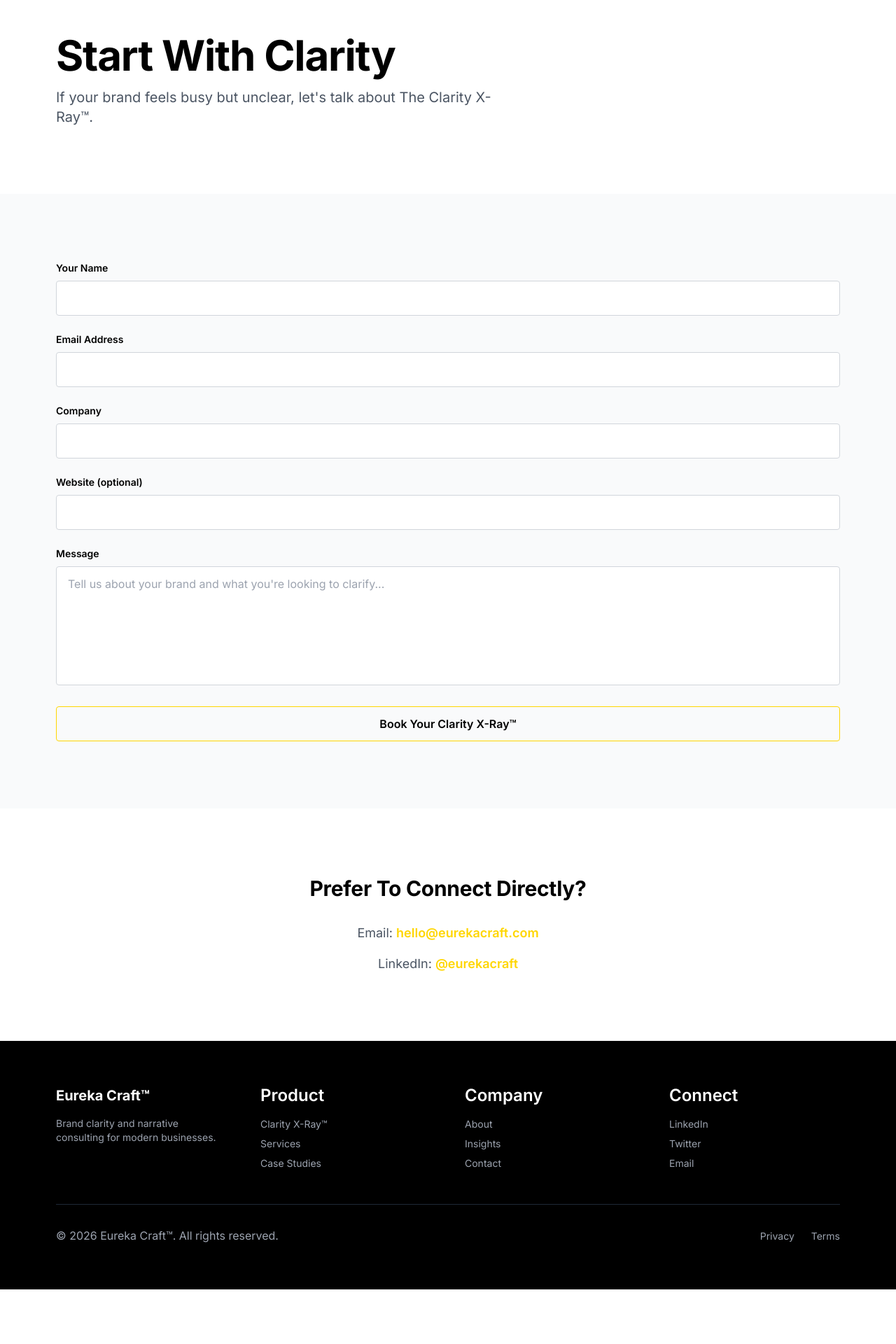
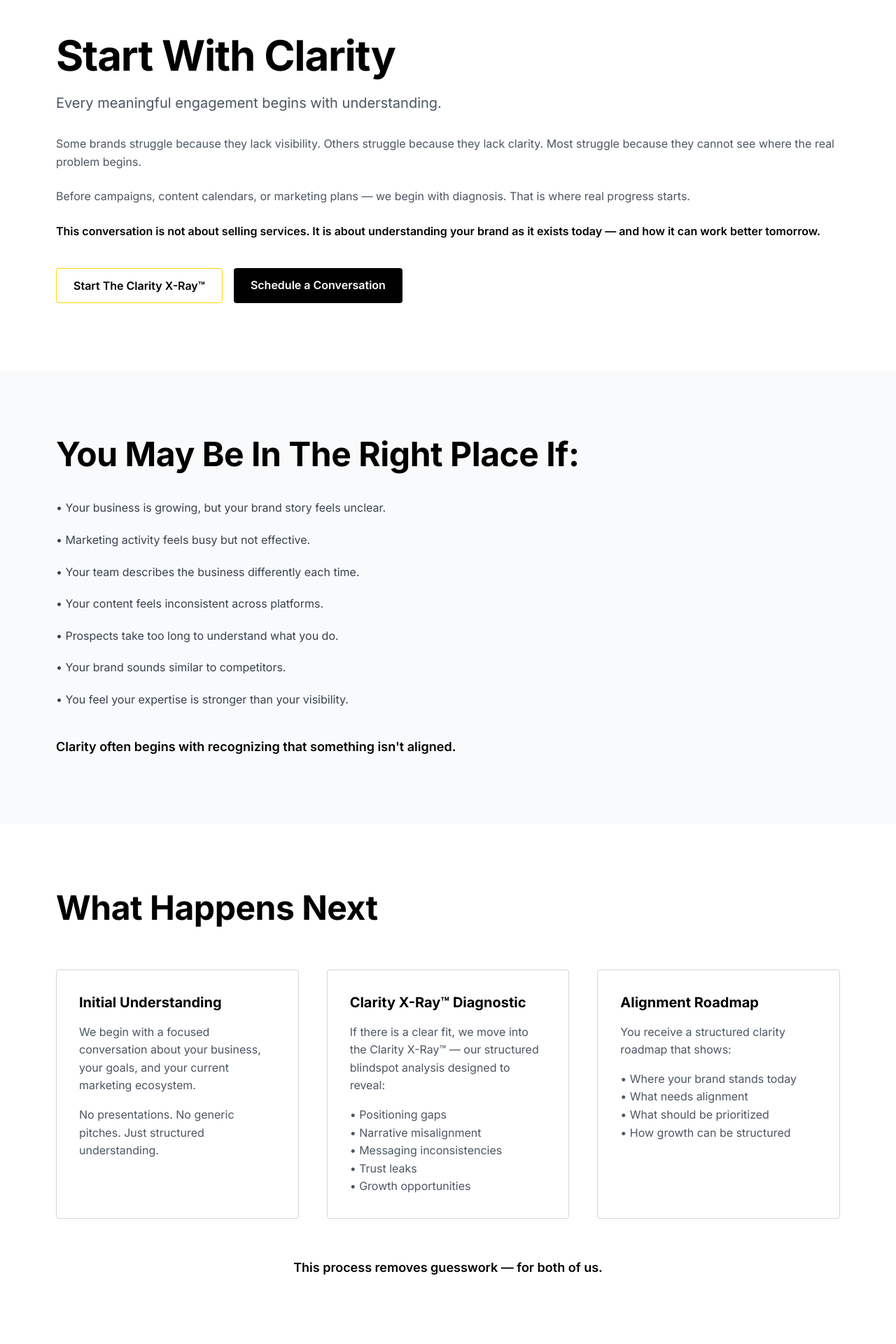
Before and after one commit to ragbak1210-ctrl/eureka-craft-consultancy, a Next.js app: page /contact in a window 1280 px wide. Shown: the part 120-2040 px from the top of the page at 70% size. Before the commit the page ends 1962 px from the top, so only its background shows below. Built offline with nearby package versions, Linux system fonts and the light colour scheme.

Commit message:
Update contact.tsx

```diff
--- a/pages/contact.tsx
+++ b/pages/contact.tsx
@@ -1,131 +1,541 @@
 import Head from 'next/head';
+import Link from 'next/link';
 import { useState } from 'react';
 
 export default function Contact() {
-  const [formData, setFormData] = useState({
-    name: '',
-    email: '',
-    company: '',
-    website: '',
-    message: '',
-  });
 
-  const handleChange = (e: React.ChangeEvent<HTMLInputElement | HTMLTextAreaElement>) => {
+const [formData,setFormData]=useState({
+name:'',
+email:'',
+company:'',
+website:'',
+industry:'',
+message:''
+})
+
+
+const handleChange=(e:React.ChangeEvent<HTMLInputElement|HTMLTextAreaElement>)=>{
 setFormData({
 ...formData,
-      [e.target.name]: e.target.value,
-    });
-  };
+[e.target.name]:e.target.value
+})
+}
 
-  const handleSubmit = (e: React.FormEvent) => {
-    e.preventDefault();
-    console.log('Form submitted:', formData);
-    alert('Thank you for reaching out! We\'ll be in touch soon.');
-    setFormData({ name: '', email: '', company: '', website: '', message: '' });
-  };
 
-  return (
+const handleSubmit=(e:React.FormEvent)=>{
+e.preventDefault()
+console.log(formData)
+alert("Thank you. We will respond personally.")
+setFormData({
+name:'',
+email:'',
+company:'',
+website:'',
+industry:'',
+message:''
+})
+}
+
+
+
+return(
 <>
+
 <Head>
 <title>Contact — Eureka Craft™</title>
-        <meta name="description" content="Get in touch with Eureka Craft." />
+<meta name="description" content="Start your clarity journey with Eureka Craft."/>
 </Head>
 
-      {/* Hero */}
+
+
+{/* HERO */}
+
 <section className="section-spacing bg-white">
-        <div className="container-wide">
-          <h1 className="text-5xl md:text-6xl font-bold mb-4">Start With Clarity</h1>
-          <p className="text-xl text-gray-600 max-w-2xl">
-            If your brand feels busy but unclear, let's talk about The Clarity X-Ray™.
+
+<div className="container-wide max-w-3xl">
+
+<h1 className="text-5xl md:text-6xl font-bold mb-6">
+Start With Clarity
+</h1>
+
+
+<p className="text-xl text-gray-600 mb-8">
+
+Every meaningful engagement begins with understanding.
+
 </p>
+
+
+<div className="space-y-6 text-lg text-gray-600">
+
+<p>
+
+Some brands struggle because they lack visibility.
+Others struggle because they lack clarity.
+
+Most struggle because they cannot see where the real problem begins.
+
+</p>
+
+<p>
+
+Before campaigns, content calendars, or marketing plans — we begin with diagnosis.
+
+That is where real progress starts.
+
+</p>
+
+<p className="font-semibold text-black">
+
+This conversation is not about selling services.
+It is about understanding your brand as it exists today — and how it can work better tomorrow.
+
+</p>
+
 </div>
+
+
+
+<div className="mt-10 flex flex-col sm:flex-row gap-4">
+
+<Link href="/clarity-xray" className="cta-accent">
+
+Start The Clarity X-Ray™
+
+</Link>
+
+
+<Link href="#contactform" className="cta-secondary">
+
+Schedule a Conversation
+
+</Link>
+
+</div>
+
+</div>
+
 </section>
 
-      {/* Contact Form */}
+
+
+{/* WHEN TO REACH OUT */}
+
 <section className="section-spacing bg-gray-50">
-        <div className="container-wide max-w-2xl">
+
+<div className="container-wide max-w-3xl">
+
+<h2 className="text-4xl md:text-5xl font-bold mb-10">
+
+You May Be In The Right Place If:
+
+</h2>
+
+
+<div className="space-y-5 text-lg text-gray-700">
+
+<p>• Your business is growing, but your brand story feels unclear.</p>
+
+<p>• Marketing activity feels busy but not effective.</p>
+
+<p>• Your team describes the business differently each time.</p>
+
+<p>• Your content feels inconsistent across platforms.</p>
+
+<p>• Prospects take too long to understand what you do.</p>
+
+<p>• Your brand sounds similar to competitors.</p>
+
+<p>• You feel your expertise is stronger than your visibility.</p>
+
+</div>
+
+
+<p className="mt-10 text-lg text-black font-semibold">
+
+Clarity often begins with recognizing that something isn't aligned.
+
+</p>
+
+</div>
+
+</section>
+
+
+
+{/* WHAT HAPPENS NEXT */}
+
+<section className="section-spacing bg-white">
+
+<div className="container-wide">
+
+<h2 className="text-4xl md:text-5xl font-bold mb-16">
+
+What Happens Next
+
+</h2>
+
+
+<div className="grid md:grid-cols-3 gap-10">
+
+
+
+<div className="border border-gray-300 p-8 rounded">
+
+<h3 className="text-xl font-bold mb-4">
+
+Initial Understanding
+
+</h3>
+
+<p className="text-gray-600">
+
+We begin with a focused conversation about your business, your goals, and your current marketing ecosystem.
+
+</p>
+
+<p className="text-gray-600 mt-4">
+
+No presentations.
+
+No generic pitches.
+
+Just structured understanding.
+
+</p>
+
+</div>
+
+
+
+<div className="border border-gray-300 p-8 rounded">
+
+<h3 className="text-xl font-bold mb-4">
+
+Clarity X-Ray™ Diagnostic
+
+</h3>
+
+<p className="text-gray-600 mb-4">
+
+If there is a clear fit, we move into the Clarity X-Ray™ — our structured blindspot analysis designed to reveal:
+
+</p>
+
+
+<p className="text-gray-600">
+
+• Positioning gaps<br/>
+• Narrative misalignment<br/>
+• Messaging inconsistencies<br/>
+• Trust leaks<br/>
+• Growth opportunities
+
+</p>
+
+</div>
+
+
+
+<div className="border border-gray-300 p-8 rounded">
+
+<h3 className="text-xl font-bold mb-4">
+
+Alignment Roadmap
+
+</h3>
+
+<p className="text-gray-600 mb-4">
+
+You receive a structured clarity roadmap that shows:
+
+</p>
+
+<p className="text-gray-600">
+
+• Where your brand stands today<br/>
+• What needs alignment<br/>
+• What should be prioritized<br/>
+• How growth can be structured
+
+</p>
+
+</div>
+
+
+</div>
+
+
+<p className="text-center text-lg font-semibold mt-14">
+
+This process removes guesswork — for both of us.
+
+</p>
+
+</div>
+
+</section>
+
+
+
+{/* CONTACT FORM */}
+
+<section id="contactform" className="section-spacing bg-gray-50">
+
+<div className="container-wide max-w-3xl">
+
+<h2 className="text-4xl md:text-5xl font-bold mb-6">
+
+Tell Us About Your Brand
+
+</h2>
+
+<p className="text-lg text-gray-600 mb-10">
+
+A few details help us understand where to begin.
+
+</p>
+
+
+
 <form onSubmit={handleSubmit} className="space-y-6">
-            <div>
-              <label className="block text-sm font-semibold mb-2">Your Name</label>
+
 <input
-                type="text"
 name="name"
+placeholder="Full Name"
 value={formData.name}
 onChange={handleChange}
 required
-                className="w-full px-4 py-3 border border-gray-300 rounded focus:outline-none focus:border-accent"
+className="w-full px-4 py-3 border border-gray-300 rounded focus:border-accent outline-none"
 />
-            </div>
 
-            <div>
-              <label className="block text-sm font-semibold mb-2">Email Address</label>
+
 <input
+name="email"
 type="email"
-                name="email"
+placeholder="Email Address"
 value={formData.email}
 onChange={handleChange}
 required
-                className="w-full px-4 py-3 border border-gray-300 rounded focus:outline-none focus:border-accent"
+className="w-full px-4 py-3 border border-gray-300 rounded focus:border-accent outline-none"
 />
-            </div>
 
-            <div>
-              <label className="block text-sm font-semibold mb-2">Company</label>
+
 <input
-                type="text"
 name="company"
+placeholder="Company Name"
 value={formData.company}
 onChange={handleChange}
 required
-                className="w-full px-4 py-3 border border-gray-300 rounded focus:outline-none focus:border-accent"
+className="w-full px-4 py-3 border border-gray-300 rounded focus:border-accent outline-none"
 />
-            </div>
 
-            <div>
-              <label className="block text-sm font-semibold mb-2">Website (optional)</label>
+
 <input
-                type="url"
 name="website"
+placeholder="Website or LinkedIn"
 value={formData.website}
 onChange={handleChange}
-                className="w-full px-4 py-3 border border-gray-300 rounded focus:outline-none focus:border-accent"
+className="w-full px-4 py-3 border border-gray-300 rounded focus:border-accent outline-none"
 />
-            </div>
 
-            <div>
-              <label className="block text-sm font-semibold mb-2">Message</label>
+
+
+<input
+name="industry"
+placeholder="Industry"
+value={formData.industry}
+onChange={handleChange}
+className="w-full px-4 py-3 border border-gray-300 rounded focus:border-accent outline-none"
+/>
+
+
+
 <textarea
 name="message"
+rows={6}
+placeholder="Message"
 value={formData.message}
 onChange={handleChange}
 required
-                rows={6}
-                className="w-full px-4 py-3 border border-gray-300 rounded focus:outline-none focus:border-accent resize-none"
-                placeholder="Tell us about your brand and what you're looking to clarify..."
+className="w-full px-4 py-3 border border-gray-300 rounded focus:border-accent outline-none resize-none"
 />
+
+
+
+<button className="cta-accent w-full">
+
+Begin With Clarity
+
+</button>
+
+</form>
+
+
+
+<p className="text-sm text-gray-500 mt-6">
+
+We respond personally to every message.
+No automated responses.
+No generic follow-ups.
+
+</p>
+
 </div>
 
-            <button type="submit" className="cta-accent w-full">
-              Book Your Clarity X-Ray™
-            </button>
-          </form>
-        </div>
 </section>
 
-      {/* Alternative Contact */}
+
+
+{/* DIRECT CONTACT */}
+
 <section className="section-spacing bg-white">
-        <div className="container-wide text-center">
-          <h2 className="text-3xl font-bold mb-8">Prefer To Connect Directly?</h2>
-          <div className="space-y-4">
-            <p className="text-lg text-gray-600">
-              Email: <a href="mailto:hello@eurekacraft.com" className="font-semibold text-accent hover:underline">hello@eurekacraft.com</a>
+
+<div className="container-wide text-center max-w-2xl">
+
+<h2 className="text-4xl font-bold mb-8">
+
+Prefer A Direct Conversation?
+
+</h2>
+
+
+<p className="text-lg text-gray-600 mb-10">
+
+Some conversations are easier to start directly.
+
+If you prefer to speak with us instead of filling out a form, you can reach us here.
+
 </p>
-            <p className="text-lg text-gray-600">
-              LinkedIn: <a href="#" className="font-semibold text-accent hover:underline">@eurekacraft</a>
+
+
+<div className="space-y-4 text-lg">
+
+<p>
+
+Email:
+<span className="text-accent font-semibold ml-2">
+hello@eurekacraft.com
+</span>
+
 </p>
+
+
+<p>
+
+Phone:
+<span className="text-accent font-semibold ml-2">
++91 XXXXX XXXXX
+</span>
+
+</p>
+
+
+<p>
+
+LinkedIn:
+<span className="text-accent font-semibold ml-2">
+Eureka Craft
+</span>
+
+</p>
+
 </div>
+
+
+<p className="mt-10 font-semibold">
+
+Clarity often starts with a simple conversation.
+
+</p>
+
 </div>
+
 </section>
+
+
+
+{/* TRUST STRIP */}
+
+<section className="section-spacing bg-gray-50">
+
+<div className="container-wide text-center max-w-3xl">
+
+<h2 className="text-4xl font-bold mb-8">
+
+Consulting Begins With Understanding
+
+</h2>
+
+
+<p className="text-lg text-gray-600 mb-6">
+
+Eureka Craft works with founders and leadership teams who want their brand to reflect the strength of their business.
+
+</p>
+
+
+<p className="text-lg text-gray-600 mb-6">
+
+Our work is not built on templates or assumptions.
+
+Every engagement begins with diagnosis — and grows through alignment.
+
+</p>
+
+
+<p className="text-lg font-semibold">
+
+Because clarity is not created by chance.
+
+It is built intentionally.
+
+</p>
+
+</div>
+
+</section>
+
+
+
+{/* FINAL CTA */}
+
+<section className="section-spacing bg-white">
+
+<div className="container-wide text-center max-w-3xl">
+
+<h2 className="text-4xl md:text-5xl font-bold mb-6">
+
+See What Your Brand Looks Like From The Outside
+
+</h2>
+
+
+<p className="text-lg text-gray-600 mb-10">
+
+Most leaders experience their business from the inside.
+
+The Clarity X-Ray™ shows you how your brand is experienced from the outside.
+
+And that perspective changes everything.
+
+</p>
+
+
+<Link href="/clarity-xray" className="cta-accent">
+
+Start The Clarity X-Ray™
+
+</Link>
+
+
+</div>
+
+</section>
+
+
+
 </>
-  );
+)
+
 }
```
Lines whose indentation alone changed are shown as unchanged.
